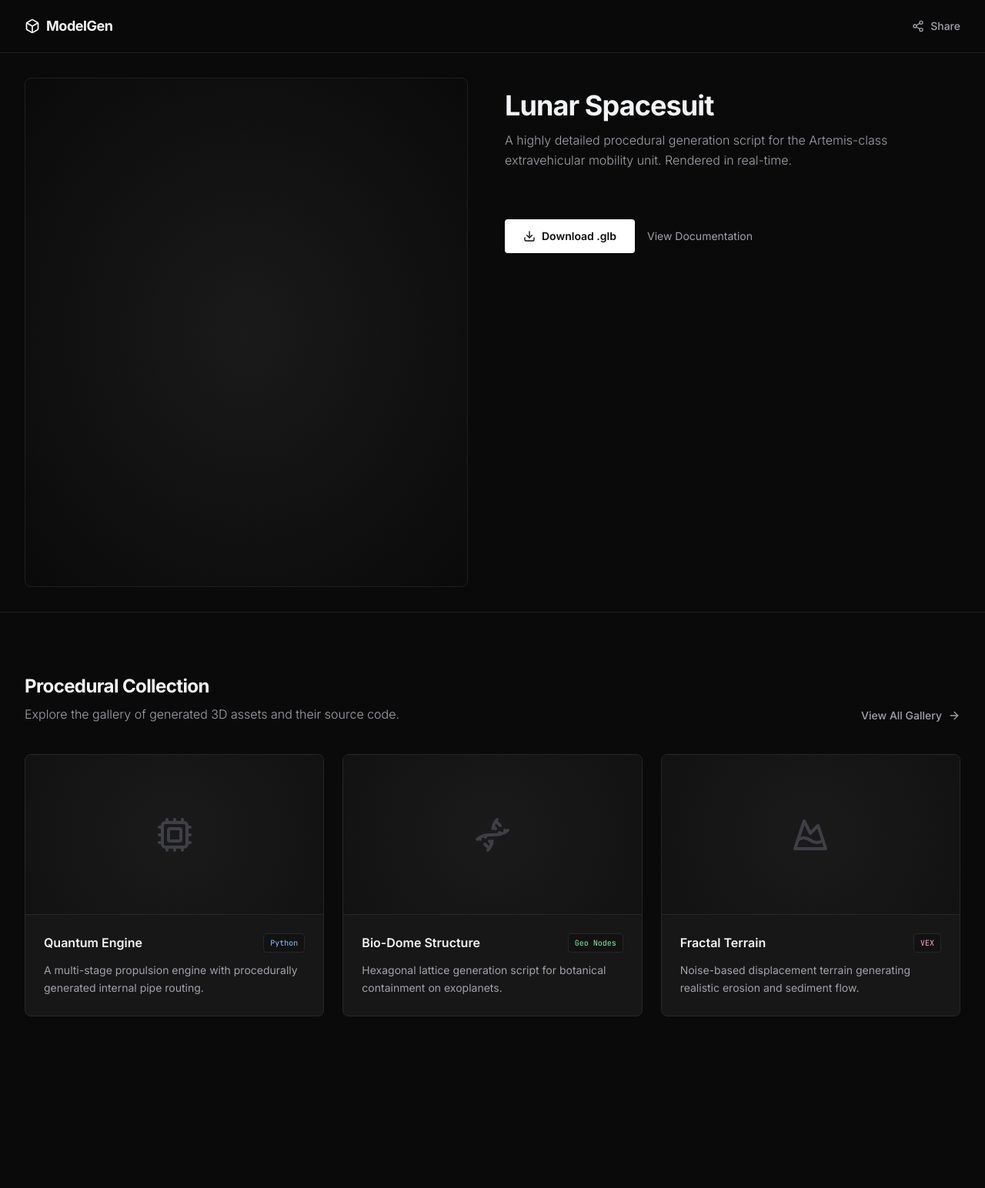
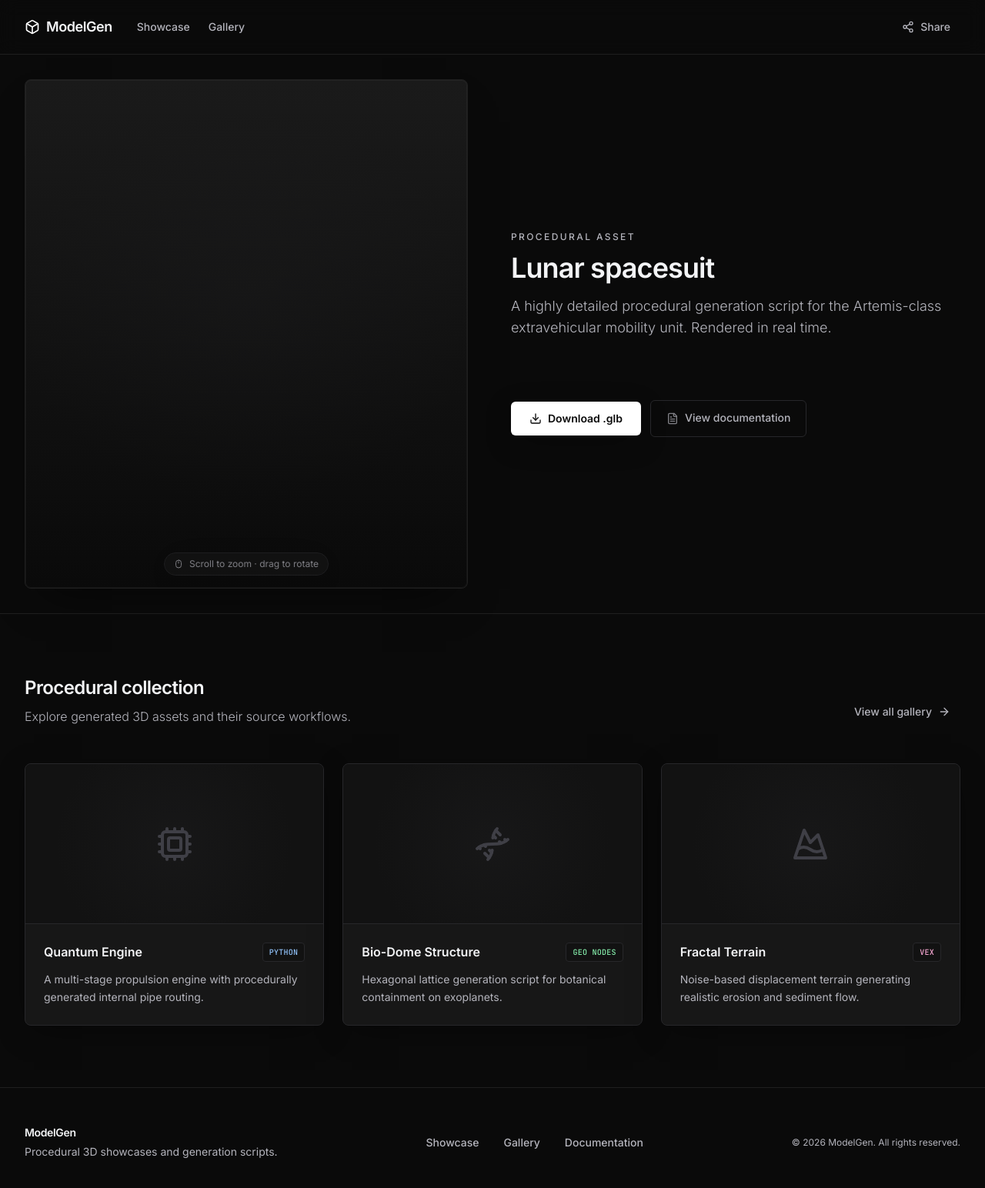
Before and after one commit to codefrydev/3DPrinter, a Next.js app: page / in a window 1280 px wide. Shown: the top 1544 px of the page at 77% size. Before the commit the page ends 1401 px from the top, so only its background shows below. Built offline with nearby package versions, Linux system fonts and the light colour scheme; no server answers.

Commit message:
ui and al are working

```diff
--- a/app/globals.css
+++ b/app/globals.css
@@ -1,6 +1,26 @@
 @tailwind base;
 @tailwind components;
 @tailwind utilities;
+
+@layer base {
+  html {
+    @apply scroll-smooth;
+  }
+
+  @media (prefers-reduced-motion: reduce) {
+    html {
+      scroll-behavior: auto;
+    }
+  }
+
+  :where(a, button):focus {
+    outline: none;
+  }
+
+  :where(a, button):focus-visible {
+    @apply rounded-sm ring-2 ring-accent/35 ring-offset-2 ring-offset-bg;
+  }
+}
 
 ::-webkit-scrollbar {
   width: 8px;
@@ -8,16 +28,16 @@
 }
 
 ::-webkit-scrollbar-track {
-  background: #171717;
+  background: theme("colors.surface");
 }
 
 ::-webkit-scrollbar-thumb {
-  background: #27272a;
+  background: theme("colors.line-strong");
   border-radius: 4px;
 }
 
 ::-webkit-scrollbar-thumb:hover {
-  background: #3f3f46;
+  background: theme("colors.line-focus");
 }
 
 model-viewer {
--- a/app/page.tsx
+++ b/app/page.tsx
@@ -1,4 +1,5 @@
 import { CodePanel } from "@/components/CodePanel";
+import { Footer } from "@/components/Footer";
 import { Gallery } from "@/components/Gallery";
 import { Header } from "@/components/Header";
 
@@ -10,6 +11,7 @@ export default function Home() {
         <CodePanel />
         <Gallery />
       </main>
+      <Footer />
     </div>
   );
 }
--- a/components/CodePanel.tsx
+++ b/components/CodePanel.tsx
@@ -1,34 +1,13 @@
 "use client";
 
 import { useCallback, useState } from "react";
-import { Check, Copy, Download, Mouse } from "lucide-react";
+import { Check, Copy, Download, FileText, Mouse } from "lucide-react";
 import { LUNAR_SPACESUIT_CODE } from "@/lib/modelgenCode";
 import { LazyModelViewer } from "@/components/LazyModelViewer";
+import { copyToClipboard } from "@/lib/copyToClipboard";
 
 const MODEL_SRC =
   "https://modelviewer.dev/shared-assets/models/Astronaut.glb";
-
-async function copyToClipboard(text: string): Promise<boolean> {
-  try {
-    await navigator.clipboard.writeText(text);
-    return true;
-  } catch {
-    try {
-      const ta = document.createElement("textarea");
-      ta.value = text;
-      ta.setAttribute("readonly", "");
-      ta.style.position = "fixed";
-      ta.style.left = "-9999px";
-      document.body.appendChild(ta);
-      ta.select();
-      const ok = document.execCommand("copy");
-      document.body.removeChild(ta);
-      return ok;
-    } catch {
-      return false;
-    }
-  }
-}
 
 function ModelStage() {
   const [overlayCopied, setOverlayCopied] = useState(false);
@@ -42,22 +21,39 @@ function ModelStage() {
   }, [overlayCopied]);
 
   return (
-    <section className="relative flex h-[55vh] w-full shrink-0 items-center justify-center p-4 lg:h-auto lg:w-1/2 lg:p-8">
-      <div className="group relative h-full w-full overflow-hidden rounded-lg border border-[#1f1f1f] bg-[radial-gradient(ellipse_at_center,_var(--tw-gradient-stops))] from-[#1a1a1a] to-bg">
-        <div className="absolute right-4 top-4 z-10 translate-y-[-10px] opacity-0 transition-all duration-300 group-hover:translate-y-0 group-hover:opacity-100">
+    <section
+      className="relative flex h-[55vh] w-full shrink-0 items-center justify-center p-4 lg:h-auto lg:w-1/2 lg:p-8"
+      aria-label="Interactive 3D preview"
+    >
+      <div className="group relative h-full w-full overflow-hidden rounded-stage border border-line bg-gradient-to-b from-inset to-bg shadow-stage">
+        <div
+          className="pointer-events-none absolute inset-0 opacity-[0.35]"
+          style={{
+            backgroundImage:
+              "radial-gradient(ellipse 80% 60% at 50% 45%, rgb(39 39 42 / 0.45), transparent 65%)",
+          }}
+          aria-hidden
+        />
+
+        <div className="absolute right-4 top-4 z-10 translate-y-[-8px] opacity-0 transition-all duration-300 ease-out group-hover:translate-y-0 group-hover:opacity-100 motion-reduce:translate-y-0 motion-reduce:opacity-100 motion-reduce:transition-none">
           <button
             type="button"
             onClick={handleOverlayCopy}
-            className="flex items-center gap-2 rounded-lg border border-[#27272a] bg-surface/80 px-4 py-2 text-sm font-medium text-primary shadow-lg backdrop-blur transition-all hover:border-secondary hover:bg-surface"
+            aria-pressed={overlayCopied}
+            className="flex items-center gap-2 rounded-control border border-line-strong bg-surface/85 px-3.5 py-2 text-sm font-medium text-primary shadow-card backdrop-blur-sm transition-colors hover:border-line-focus hover:bg-surface motion-reduce:transition-none"
           >
             {overlayCopied ? (
               <Check className="h-4 w-4 text-syntax-green" aria-hidden />
             ) : (
               <Copy className="h-4 w-4" aria-hidden />
             )}
-            <span>{overlayCopied ? "Copied!" : "Copy Code"}</span>
+            <span>{overlayCopied ? "Copied" : "Copy code"}</span>
           </button>
         </div>
+
+        <span className="sr-only" aria-live="polite">
+          {overlayCopied ? "Code copied to clipboard." : ""}
+        </span>
 
         <div className="absolute inset-0">
           <LazyModelViewer
@@ -67,9 +63,9 @@ function ModelStage() {
           />
         </div>
 
-        <div className="pointer-events-none absolute bottom-4 left-1/2 flex -translate-x-1/2 items-center gap-2 rounded-full border border-[#27272a] bg-surface/80 px-3 py-1.5 text-xs text-secondary opacity-0 backdrop-blur transition-opacity duration-300 group-hover:opacity-100">
-          <Mouse className="h-3 w-3" aria-hidden />
-          Scroll to zoom, drag to rotate
+        <div className="pointer-events-none absolute bottom-4 left-1/2 flex max-w-[90%] -translate-x-1/2 items-center gap-2 rounded-full border border-line-strong bg-surface/85 px-3 py-1.5 text-xs text-secondary opacity-70 shadow-card backdrop-blur-sm transition-opacity duration-300 ease-out group-hover:opacity-100 motion-reduce:opacity-100 motion-reduce:transition-none">
+          <Mouse className="h-3 w-3 shrink-0 text-secondary" aria-hidden />
+          <span>Scroll to zoom · drag to rotate</span>
         </div>
       </div>
     </section>
@@ -78,13 +74,19 @@ function ModelStage() {
 
 function HeroCopy() {
   return (
-    <div className="mb-8">
-      <h1 className="mb-3 text-3xl font-bold tracking-tight lg:text-4xl">
-        Lunar Spacesuit
+    <div className="mb-10 max-w-measure">
+      <p className="mb-3 text-xs font-medium uppercase tracking-[0.2em] text-secondary">
+        Procedural asset
+      </p>
+      <h1
+        id="showcase-heading"
+        className="mb-4 text-3xl font-semibold tracking-tight text-primary sm:text-4xl"
+      >
+        Lunar spacesuit
       </h1>
-      <p className="font-light leading-relaxed text-secondary">
+      <p className="text-base font-light leading-relaxed text-secondary sm:text-lg">
         A highly detailed procedural generation script for the Artemis-class
-        extravehicular mobility unit. Rendered in real-time.
+        extravehicular mobility unit. Rendered in real time.
       </p>
     </div>
   );
@@ -92,19 +94,22 @@ function HeroCopy() {
 
 function HeroActions() {
   return (
-    <div className="mt-8 flex flex-col items-center gap-4 sm:flex-row">
+    <div className="mt-10 flex flex-col items-stretch gap-3 sm:flex-row sm:items-center">
       <button
         type="button"
-        className="flex w-full items-center justify-center gap-2 rounded bg-accent px-6 py-3 text-sm font-semibold text-bg transition-colors hover:bg-gray-200 sm:w-auto"
+        className="inline-flex w-full items-center justify-center gap-2 rounded-control bg-accent px-6 py-3 text-sm font-semibold text-bg shadow-card transition-colors hover:bg-primary active:scale-[0.99] motion-reduce:active:scale-100 sm:w-auto"
       >
         <Download className="h-4 w-4" aria-hidden />
         Download .glb
       </button>
       <a
         href="#"
-        className="w-full py-3 text-center text-sm text-secondary transition-colors hover:text-accent sm:w-auto"
+        className="inline-flex w-full items-center justify-center gap-2 rounded-control border border-line-strong bg-transparent px-5 py-3 text-center text-sm font-medium text-secondary transition-colors hover:border-line-focus hover:text-primary motion-reduce:transition-none sm:w-auto"
       >
-        View Documentation
+        <FileText className="h-4 w-4 shrink-0 opacity-70" aria-hidden />
+        <span className="border-b border-transparent pb-px transition-[border-color] hover:border-secondary">
+          View documentation
+        </span>
       </a>
     </div>
   );
@@ -112,10 +117,13 @@ function HeroActions() {
 
 export function CodePanel() {
   return (
-    <div className="flex min-h-[calc(100vh-73px)] flex-col border-b border-[#1f1f1f] lg:flex-row">
+    <div
+      id="showcase"
+      className="flex min-h-[calc(100vh-73px)] flex-col border-b border-line lg:flex-row"
+    >
       <ModelStage />
-      <section className="flex w-full flex-col p-6 lg:w-1/2 lg:p-12 lg:pl-4">
-        <div className="mx-auto flex w-full max-w-2xl flex-col lg:mx-0">
+      <section className="flex w-full flex-col justify-center p-6 lg:w-1/2 lg:p-12 lg:pl-6">
+        <div className="mx-auto flex w-full max-w-measure flex-col lg:mx-0">
           <HeroCopy />
           <HeroActions />
         </div>
--- /dev/null
+++ b/components/Footer.tsx
@@ -0,0 +1,44 @@
+export function Footer() {
+  const year = new Date().getFullYear();
+
+  return (
+    <footer className="mt-auto border-t border-line bg-bg">
+      <div className="mx-auto flex max-w-7xl flex-col gap-8 px-6 py-12 sm:flex-row sm:items-center sm:justify-between lg:px-8">
+        <div>
+          <p className="text-sm font-semibold tracking-tight text-primary">
+            ModelGen
+          </p>
+          <p className="mt-1 max-w-sm text-sm leading-relaxed text-secondary">
+            Procedural 3D showcases and generation scripts.
+          </p>
+        </div>
+        <nav
+          className="flex flex-wrap gap-x-8 gap-y-3 text-sm font-medium text-secondary"
+          aria-label="Footer"
+        >
+          <a
+            href="#showcase"
+            className="transition-colors hover:text-primary motion-reduce:transition-none"
+          >
+            Showcase
+          </a>
+          <a
+            href="#gallery"
+            className="transition-colors hover:text-primary motion-reduce:transition-none"
+          >
+            Gallery
+          </a>
+          <a
+            href="#"
+            className="transition-colors hover:text-primary motion-reduce:transition-none"
+          >
+            Documentation
+          </a>
+        </nav>
+        <p className="text-xs text-secondary sm:text-right">
+          © {year} ModelGen. All rights reserved.
+        </p>
+      </div>
+    </footer>
+  );
+}
--- a/components/Gallery.tsx
+++ b/components/Gallery.tsx
@@ -32,22 +32,32 @@ const cards = [
 
 export function Gallery() {
   return (
-    <section className="mx-auto max-w-7xl px-6 py-20 lg:px-8">
-      <div className="mb-10 flex flex-col items-start justify-between gap-4 sm:flex-row sm:items-end">
-        <div>
-          <h2 className="mb-2 text-2xl font-bold tracking-tight">
-            Procedural Collection
+    <section
+      id="gallery"
+      className="mx-auto max-w-7xl scroll-mt-24 px-6 py-20 lg:px-8"
+      aria-labelledby="gallery-heading"
+    >
+      <div className="mb-12 flex flex-col items-start justify-between gap-6 sm:flex-row sm:items-end">
+        <div className="max-w-measure">
+          <h2
+            id="gallery-heading"
+            className="mb-2 text-2xl font-semibold tracking-tight text-primary"
+          >
+            Procedural collection
           </h2>
-          <p className="font-light text-secondary">
-            Explore the gallery of generated 3D assets and their source code.
+          <p className="font-light leading-relaxed text-secondary">
+            Explore generated 3D assets and their source workflows.
           </p>
         </div>
         <button
           type="button"
-          className="group flex items-center gap-2 text-sm font-medium text-secondary transition-colors hover:text-accent"
+          className="group inline-flex items-center gap-2 rounded-control border border-transparent px-3 py-2 text-sm font-medium text-secondary transition-colors hover:border-line-strong hover:text-primary motion-reduce:transition-none"
         >
-          View All Gallery{" "}
-          <ArrowRight className="h-4 w-4 transition-transform group-hover:translate-x-1" />
+          View all gallery
+          <ArrowRight
+            className="h-4 w-4 transition-transform duration-200 ease-out group-hover:translate-x-0.5 motion-reduce:transition-none"
+            aria-hidden
+          />
         </button>
       </div>
 
@@ -57,19 +67,27 @@ export function Gallery() {
             <a
               key={title}
               href={href}
-              className="group block overflow-hidden rounded-lg border border-[#27272a] bg-surface transition-all duration-300 hover:-translate-y-1 hover:border-[#3f3f46] hover:shadow-2xl hover:shadow-black/50"
+              aria-label={`${title}: ${description}`}
+              className="group block overflow-hidden rounded-card border border-line-strong bg-surface shadow-card transition-[border-color,box-shadow,transform] duration-300 ease-out hover:-translate-y-0.5 hover:border-line-focus hover:shadow-card-hover motion-reduce:transition-none motion-reduce:hover:translate-y-0"
             >
-              <div className="relative flex h-52 items-center justify-center overflow-hidden border-b border-[#27272a] bg-[#121212]">
-                <div className="absolute inset-0 bg-[radial-gradient(circle_at_center,_var(--tw-gradient-stops))] from-[#27272a] to-transparent opacity-40" />
-                <Icon className="relative z-10 h-12 w-12 text-[#3f3f46] transition-colors duration-500 group-hover:scale-110 group-hover:text-secondary" />
+              <div className="relative flex h-52 items-center justify-center overflow-hidden border-b border-line-strong bg-elevated">
+                <div
+                  className="absolute inset-0 opacity-50"
+                  style={{
+                    backgroundImage:
+                      "radial-gradient(circle at center, rgb(39 39 42 / 0.5), transparent 70%)",
+                  }}
+                  aria-hidden
+                />
+                <Icon className="relative z-10 h-12 w-12 text-line-focus transition-colors duration-300 ease-out group-hover:text-secondary motion-reduce:transition-none" />
               </div>
               <div className="p-6">
-                <div className="mb-3 flex items-start justify-between">
-                  <h3 className="font-semibold text-primary transition-colors group-hover:text-accent">
+                <div className="mb-3 flex items-start justify-between gap-3">
+                  <h3 className="font-semibold text-primary transition-colors duration-200 group-hover:text-accent motion-reduce:transition-none">
                     {title}
                   </h3>
                   <span
-                    className={`rounded border border-[#27272a] bg-[#121212] px-2 py-1 font-mono text-[10px] ${tagClass}`}
+                    className={`shrink-0 rounded border border-line-strong bg-elevated px-2 py-1 font-mono text-[10px] font-medium uppercase tracking-wide ${tagClass}`}
                   >
                     {tag}
                   </span>
--- a/components/Header.tsx
+++ b/components/Header.tsx
@@ -1,18 +1,88 @@
-import { Box, Share2 } from "lucide-react";
+"use client";
+
+import { useCallback, useState } from "react";
+import { Box, Check, Share2 } from "lucide-react";
+import { copyToClipboard } from "@/lib/copyToClipboard";
+
+type ShareFeedback = "idle" | "copied" | "shared";
 
 export function Header() {
+  const [feedback, setFeedback] = useState<ShareFeedback>("idle");
+
+  const handleShare = useCallback(async () => {
+    if (feedback !== "idle") return;
+    const url =
+      typeof window !== "undefined" ? window.location.href : "";
+
+    if (navigator.share && url) {
+      try {
+        await navigator.share({
+          title: document.title,
+          url,
+        });
+        setFeedback("shared");
+        window.setTimeout(() => setFeedback("idle"), 2000);
+        return;
+      } catch (e) {
+        if (e instanceof DOMException && e.name === "AbortError") return;
+      }
+    }
+
+    const ok = await copyToClipboard(url);
+    if (!ok) return;
+    setFeedback("copied");
+    window.setTimeout(() => setFeedback("idle"), 2000);
+  }, [feedback]);
+
   return (
-    <header className="flex shrink-0 items-center justify-between border-b border-[#1f1f1f] bg-bg/95 px-6 py-5 backdrop-blur lg:px-8 sticky top-0 z-50">
-      <div className="flex items-center gap-2">
-        <Box className="h-5 w-5 text-accent" aria-hidden />
-        <span className="text-lg font-bold tracking-tight">ModelGen</span>
+    <header className="sticky top-0 z-50 flex shrink-0 items-center justify-between border-b border-line bg-bg/90 px-6 py-4 backdrop-blur-md lg:px-8">
+      <div className="flex items-center gap-8">
+        <div className="flex items-center gap-2">
+          <Box className="h-5 w-5 text-accent" aria-hidden />
+          <span className="text-lg font-semibold tracking-tight text-primary">
+            ModelGen
+          </span>
+        </div>
+        <nav className="hidden items-center gap-6 text-sm font-medium text-secondary sm:flex">
+          <a
+            href="#showcase"
+            className="transition-colors hover:text-primary motion-reduce:transition-none"
+          >
+            Showcase
+          </a>
+          <a
+            href="#gallery"
+            className="transition-colors hover:text-primary motion-reduce:transition-none"
+          >
+            Gallery
+          </a>
+        </nav>
       </div>
       <button
         type="button"
-        className="flex items-center gap-2 text-sm font-medium text-secondary transition-colors duration-200 hover:text-accent"
+        onClick={handleShare}
+        aria-label={
+          feedback === "copied"
+            ? "Page link copied"
+            : feedback === "shared"
+              ? "Share sheet completed"
+              : "Share or copy page link"
+        }
+        className="flex items-center gap-2 rounded-control border border-transparent px-3 py-2 text-sm font-medium text-secondary transition-colors hover:border-line-strong hover:bg-surface/60 hover:text-primary motion-reduce:transition-none"
+        aria-live="polite"
       >
-        <Share2 className="h-4 w-4" aria-hidden />
-        <span className="hidden sm:inline">Share</span>
+        {feedback !== "idle" ? (
+          <Check className="h-4 w-4 text-syntax-green" aria-hidden />
+        ) : (
+          <Share2 className="h-4 w-4" aria-hidden />
+        )}
+        <span className="hidden sm:inline">
+          {feedback === "copied"
+            ? "Link copied"
+            : feedback === "shared"
+              ? "Shared"
+              : "Share"}
+        </span>
       </button>
     </header>
   );
--- /dev/null
+++ b/lib/copyToClipboard.ts
@@ -0,0 +1,21 @@
+export async function copyToClipboard(text: string): Promise<boolean> {
+  try {
+    await navigator.clipboard.writeText(text);
+    return true;
+  } catch {
+    try {
+      const ta = document.createElement("textarea");
+      ta.value = text;
+      ta.setAttribute("readonly", "");
+      ta.style.position = "fixed";
+      ta.style.left = "-9999px";
+      document.body.appendChild(ta);
+      ta.select();
+      const ok = document.execCommand("copy");
+      document.body.removeChild(ta);
+      return ok;
+    } catch {
+      return false;
+    }
+  }
+}
--- a/tailwind.config.ts
+++ b/tailwind.config.ts
@@ -12,11 +12,40 @@ const config: Config = {
         sans: ["var(--font-inter)", "sans-serif"],
         mono: ["var(--font-jetbrains-mono)", "monospace"],
       },
+      maxWidth: {
+        measure: "42rem",
+      },
+      borderRadius: {
+        card: "0.5rem",
+        stage: "0.5rem",
+        control: "0.375rem",
+      },
+      boxShadow: {
+        card: "0 10px 40px -12px rgb(0 0 0 / 0.55)",
+        "card-hover": "0 14px 48px -10px rgb(0 0 0 / 0.6)",
+        stage:
+          "inset 0 0 0 1px rgb(255 255 255 / 0.04), 0 28px 56px -28px rgb(0 0 0 / 0.65)",
+      },
+      keyframes: {
+        "skeleton-shimmer": {
+          "0%": { backgroundPosition: "200% 0" },
+          "100%": { backgroundPosition: "-200% 0" },
+        },
+      },
+      animation: {
+        "skeleton-shimmer": "skeleton-shimmer 2.2s ease-in-out infinite",
+      },
       colors: {
         bg: "#0A0A0A",
         surface: "#171717",
+        elevated: "#121212",
+        muted: "#141414",
+        inset: "#1A1A1A",
+        line: "#1F1F1F",
+        "line-strong": "#27272A",
+        "line-focus": "#3F3F46",
         primary: "#F3F4F6",
-        secondary: "#A1A1AA",
+        secondary: "#B4B4BC",
         accent: "#FFFFFF",
         syntax: {
           blue: "#93C5FD",
```
Also changed, not shown: components/LazyModelViewer.tsx (+22 -3 lines).
